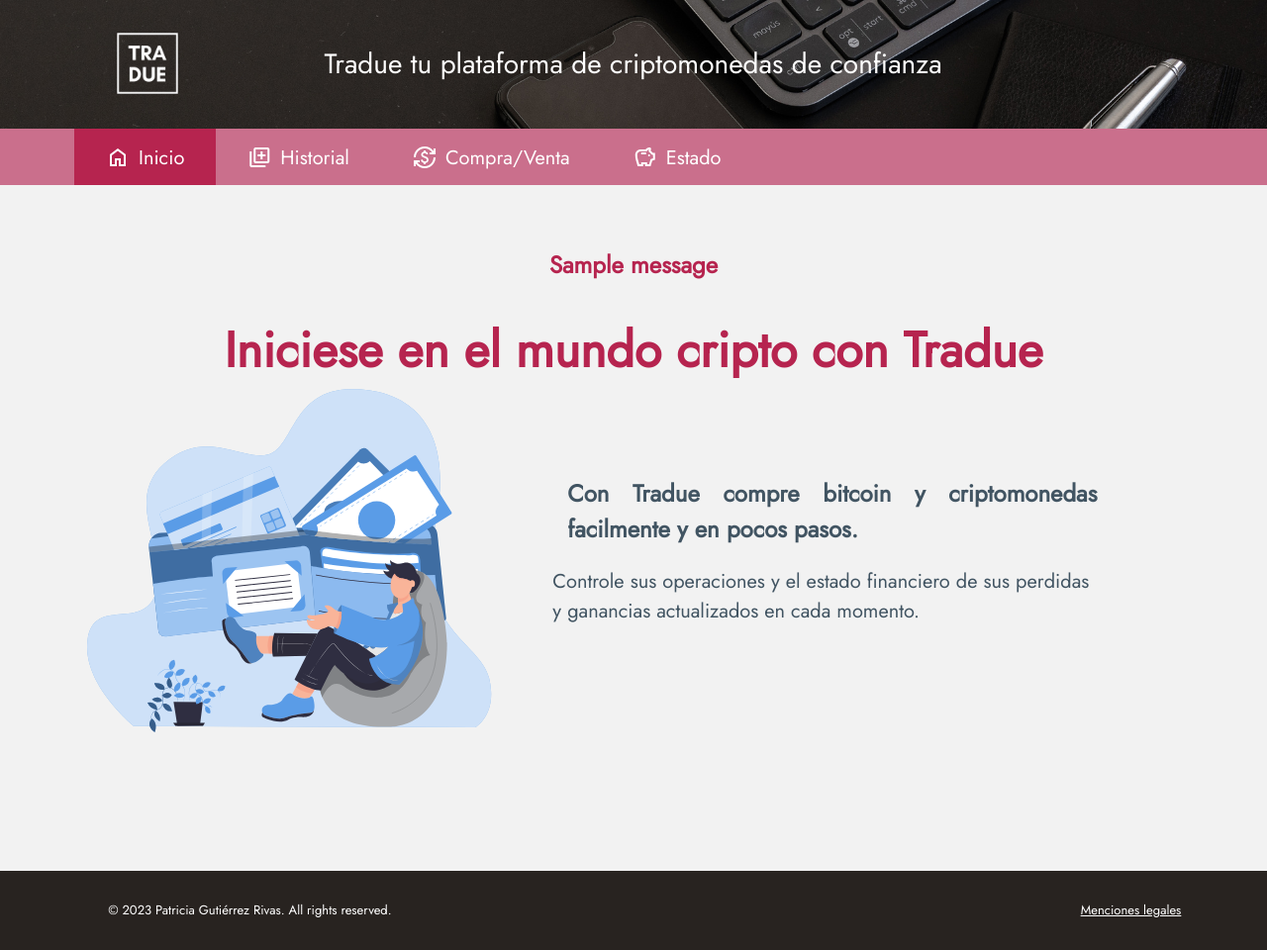
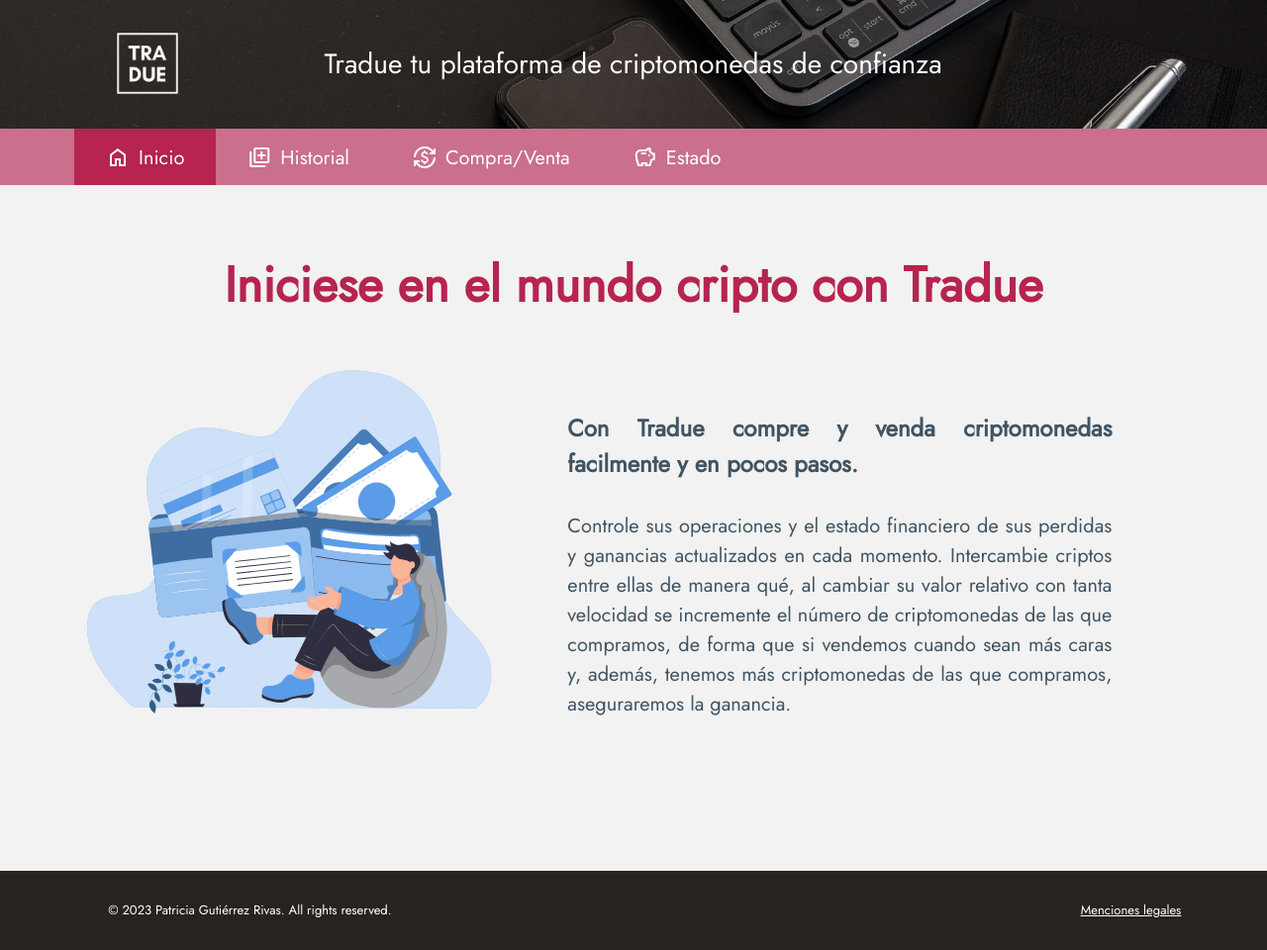
Before and after one commit to patriciagr89/classic_project, a Flask app: page / in a window 1280 px wide. Shown: the whole page at 99% size. Run offline with Flask 2, Linux system fonts and the light colour scheme; one stand-in notice (Sample message) is shown; some libraries are stand-ins or nearby versions.

Commit message:
control error validators wtf forms

```diff
--- a/app_cripto/routes.py
+++ b/app_cripto/routes.py
@@ -52,16 +52,17 @@ def purchase():
 
             if form.coin_from.data != form.coin_to.data:
                 for item in balances:
-                    if item["cripto"] == form.coin_from.data and item["balance"] >= form.quantity_from.data:
+                    if "EUR" == form.coin_from.data or (item["cripto"] == form.coin_from.data and item["balance"] >= form.quantity_from.data):
                         response_api = exchangeRate(form.coin_from.data, form.coin_to.data)
                         quantity_from = float(form.quantity_from.data)
-                        quantity_to = float(quantity_from * response_api["rate"])
+                        quantity_to = float(quantity_from) * float(response_api["rate"])
 
                         list_request["quantity_to"] = str(quantity_to)
                         list_request["value_unit"] = str(response_api["rate"])
 
                         return render_template("purchase.html", form = form, list_request = list_request, title = "Compre y venda criptomonedas en cuestión de minutos", isPurchase = True)
                     else:
+
                         form.validate_on_submit()
                         return render_template("purchase.html", form = form, msgError={}, list_request=list_request, title = "Compre y venda criptomonedas en cuestión de minutos", isPurchase = True)
             else:
@@ -70,6 +71,13 @@ def purchase():
         #nos queda pendiente mostrar error de quantity_from no tienes suficientes monedas para vender
 
         if "buy" in request.form:
+            list_request = {
+                        "coin_from":form.coin_from.data,
+                        "coin_to":form.coin_to.data,
+                        "quantity_from":form.quantity_from.data,
+                        "quantity_to":"",
+                        "value_unit":""
+                    }
             if form.validate_on_submit():
                 now = datetime.now()
 
@@ -83,7 +91,7 @@ def purchase():
                 flash("¡Su transacción ha sido realizada correctamente!")
                 return redirect(url_for('history'))
             else:
-                return render_template("purchase.html", msgError={}, form = form, list_request={}, title = "Compre y venda criptomonedas en cuestión de minutos", isPurchase = True)
+                return render_template("purchase.html", msgError={}, form = form, list_request = list_request, title = "Compre y venda criptomonedas en cuestión de minutos", isPurchase = True)
 
 @app.route("/status")
 def status():
--- a/app_cripto/static/styles.css
+++ b/app_cripto/static/styles.css
@@ -60,12 +60,12 @@ footer {
     color: white;
 }
 
-#boe p{
+#boe p {
     font-size: 16px;
     text-align: justify;
 }
 
-#boe h7{
+#boe h7 {
     font-weight: bold;
     font-size: 18px;
     text-align: justify;
@@ -107,7 +107,7 @@ footer {
 }
 
 .buy_window {
-    padding: 30px 22px;
+    padding: 45px 22px;
     margin: 0 auto;
     margin-top: 45px;
     max-width: 700px;
--- a/app_cripto/templates/index.html
+++ b/app_cripto/templates/index.html
@@ -2,18 +2,13 @@
 
 {% block section %}
 
-{% for message in get_flashed_messages() %}
-    <p class="message">{{ message }}</p>
-{% endfor %}
-
 <div class="h2">Iniciese en el mundo cripto con Tradue</div>
 
 <div class="row">
-    <img class="col-md-5" src="/static/media/Wallet.svg" width="500px">
-    <div class="col-md-6"><p class="legal h">Con Tradue compre bitcoin y criptomonedas facilmente y en pocos pasos.</p>
-        <p>Controle sus operaciones y el estado financiero de sus perdidas y ganancias actualizados en cada momento.</p></div>
-
+    <img class="col-md-5" src="/static/media/Wallet.svg">
+    <div class="col-md-6 legal h">Con Tradue compre y venda criptomonedas facilmente y en pocos pasos.</p>
+    <p>Controle sus operaciones y el estado financiero de sus perdidas y ganancias actualizados en cada momento. Intercambie criptos entre ellas de manera qué, al cambiar su valor relativo con tanta velocidad se incremente el número de criptomonedas de las que compramos, de
+        forma que si vendemos cuando sean más caras y, además, tenemos más criptomonedas de las que compramos, aseguraremos la ganancia.</p></div>
 </div>
 
-
 {% endblock %}
--- a/app_cripto/templates/purchase.html
+++ b/app_cripto/templates/purchase.html
@@ -26,7 +26,7 @@
 
       <div class="form-goup col-5">
         {{ form.quantity_from.label }}
-        {{ form.quantity_from(class="form-control", value=list_request.quantity_from, type="number", onchange="form.test()") }}
+        {{ form.quantity_from(class="form-control", value=list_request.quantity_from, type="float", onchange="form.test()") }}
         {% for error in form.quantity_from.errors %}
           <li class="errors">{{ error }}</li>
         {% endfor %}
```
Also changed, not shown: app_cripto/custom_validators.py (+3 -5 lines), app_cripto/forms.py (+24 -0 lines), data/dbCrypto.sqlite.
